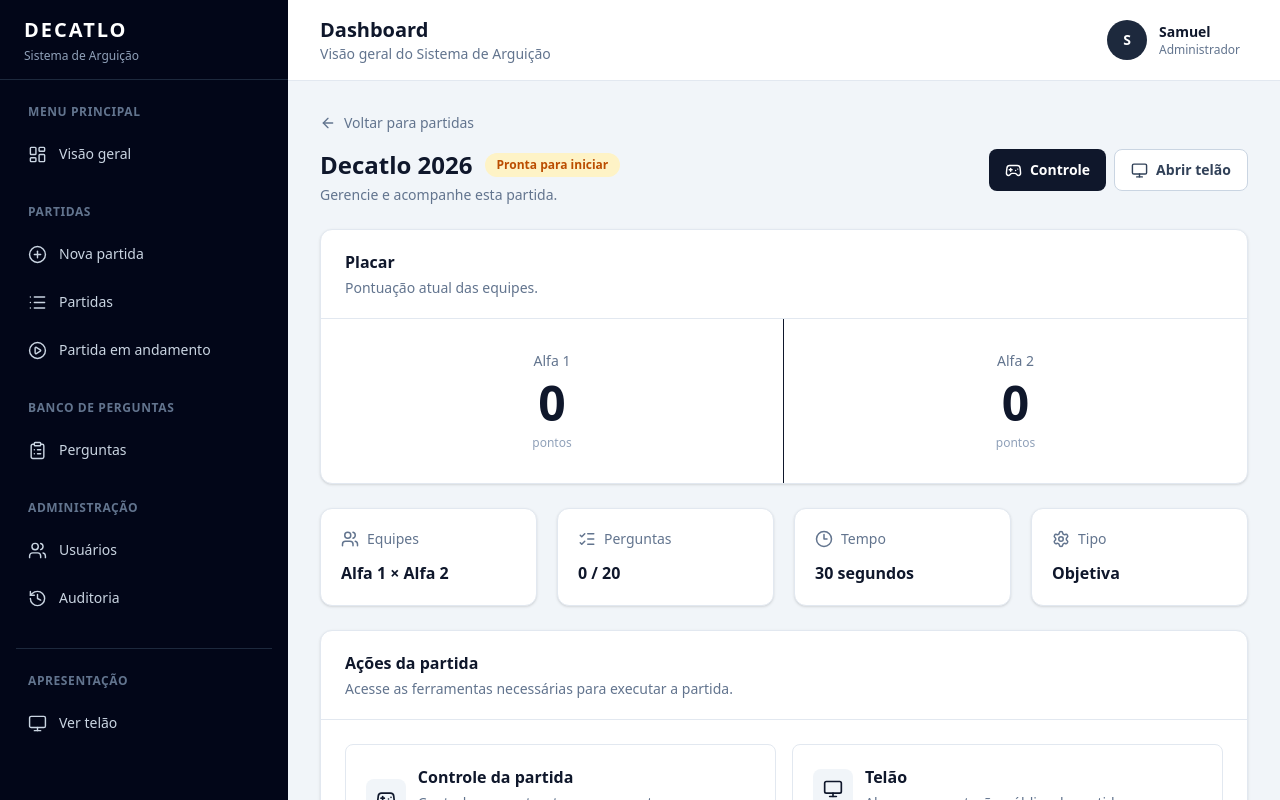
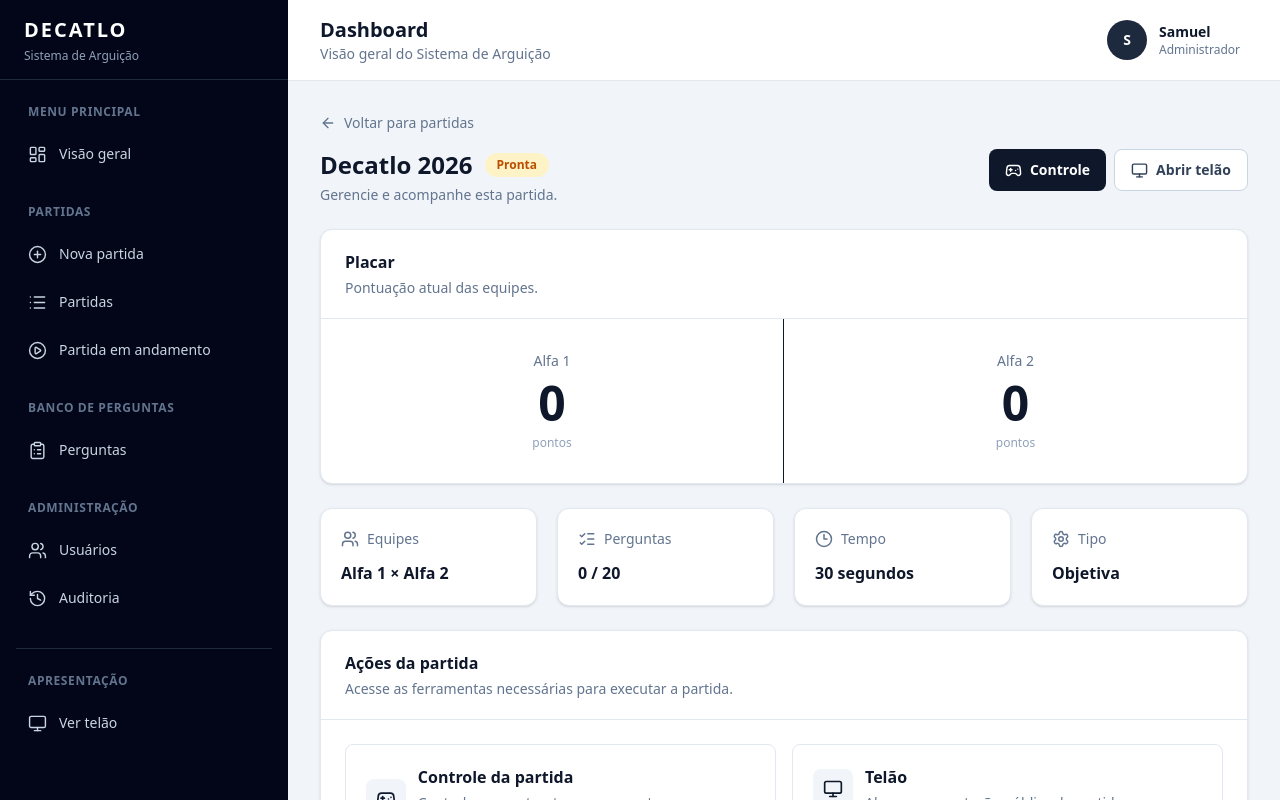
Before and after one commit to devsciaacomca/ProjetoDecatlo, a Next.js app: page /dashboard/partidas/120 in a window 1280 px wide. Shown: the top 800 px of the page. Built offline with nearby package versions, Linux system fonts and the light colour scheme.

Commit message:
refactor: continuação modularização partidas reduzindo codigo e importando como componentes

```diff
--- a/app/dashboard/partidas/[id]/page.tsx
+++ b/app/dashboard/partidas/[id]/page.tsx
@@ -16,14 +16,13 @@ import {
 import Footer from "@/components/Footer";
 import Header from "@/components/Header";
 import Sidebar from "@/components/Sidebar";
-
-type PartidaStatus = "configuracao" | "pronta" | "em_andamento" | "finalizada";
-
+import { PartidaStatus } from "@/types/partidas";
+import { statusConfig } from "@/data/partidas/partidas";
 export default function PartidaPage() {
   const [sidebarOpen, setSidebarOpen] = useState(false);
 
   // Temporário.
-  // Posteriormente esses dados virão da API pelo ID da partida.
+  // Mudar para buscar pelo ID dos dados partidas.
   const partida = {
     id: "123",
     nome: "Decatlo 2026",
@@ -34,25 +33,6 @@ export default function PartidaPage() {
     perguntaAtual: 0,
     tempoResposta: 30,
     tipoPergunta: "Objetiva",
-  };
-
-  const statusConfig = {
-    configuracao: {
-      label: "Em configuração",
-      className: "bg-slate-100 text-slate-700",
-    },
-    pronta: {
-      label: "Pronta para iniciar",
-      className: "bg-amber-100 text-amber-700",
-    },
-    em_andamento: {
-      label: "Em andamento",
-      className: "bg-green-100 text-green-700",
-    },
-    finalizada: {
-      label: "Finalizada",
-      className: "bg-blue-100 text-blue-700",
-    },
   };
 
   const status = statusConfig[partida.status];
--- a/app/dashboard/partidas/nova/page.tsx
+++ b/app/dashboard/partidas/nova/page.tsx
@@ -521,7 +521,7 @@ export default function NovaPartidaPage() {
                       </div>
 
                       <Link
-                        href="/dashboard/partidas/123456"
+                        href="/dashboard/partidas/123"
                         className="w-full rounded-lg bg-slate-900 px-5 py-3 text-sm font-semibold text-white transition hover:bg-slate-800"
                       >
                         Criar partida
```
